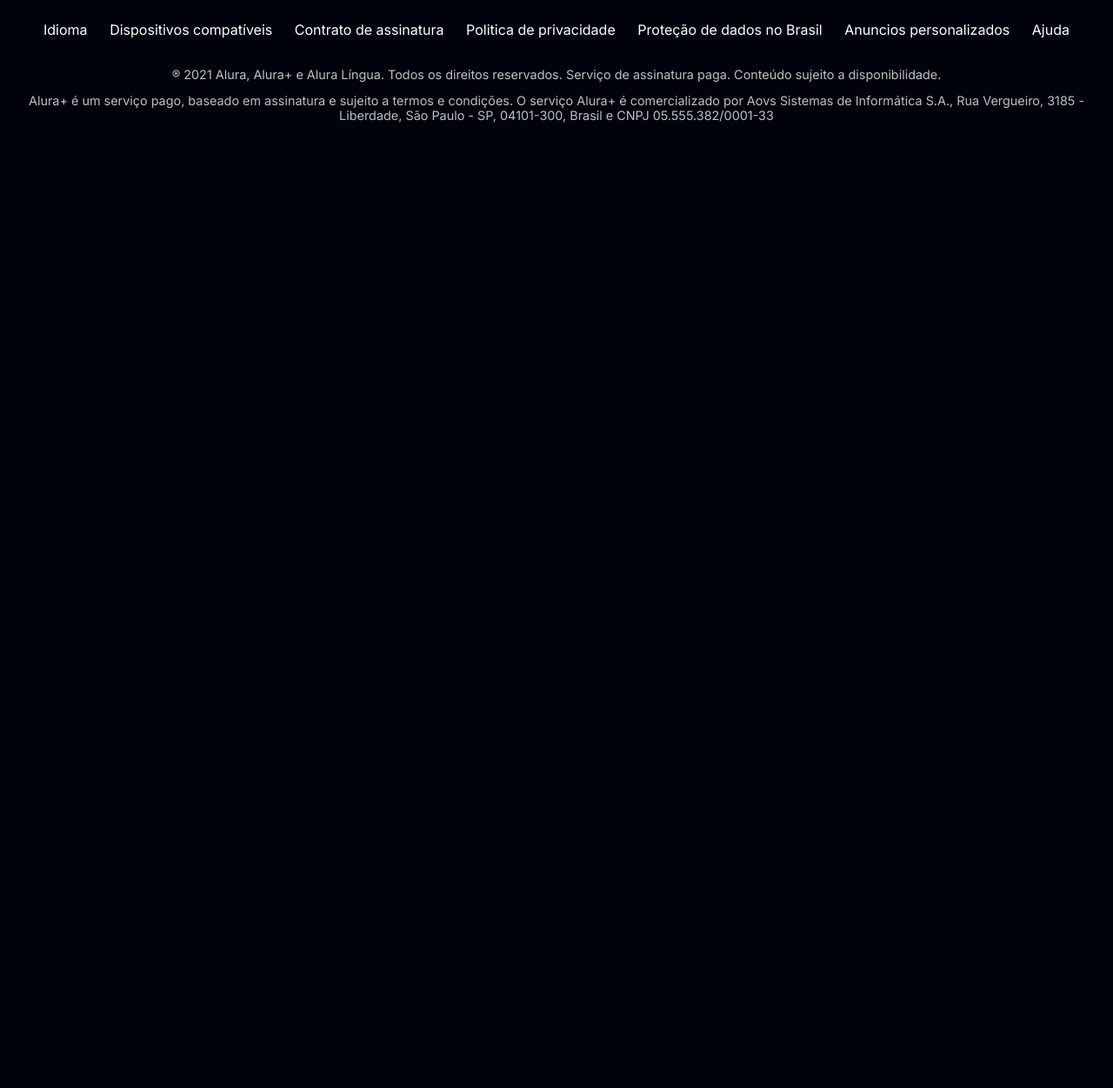
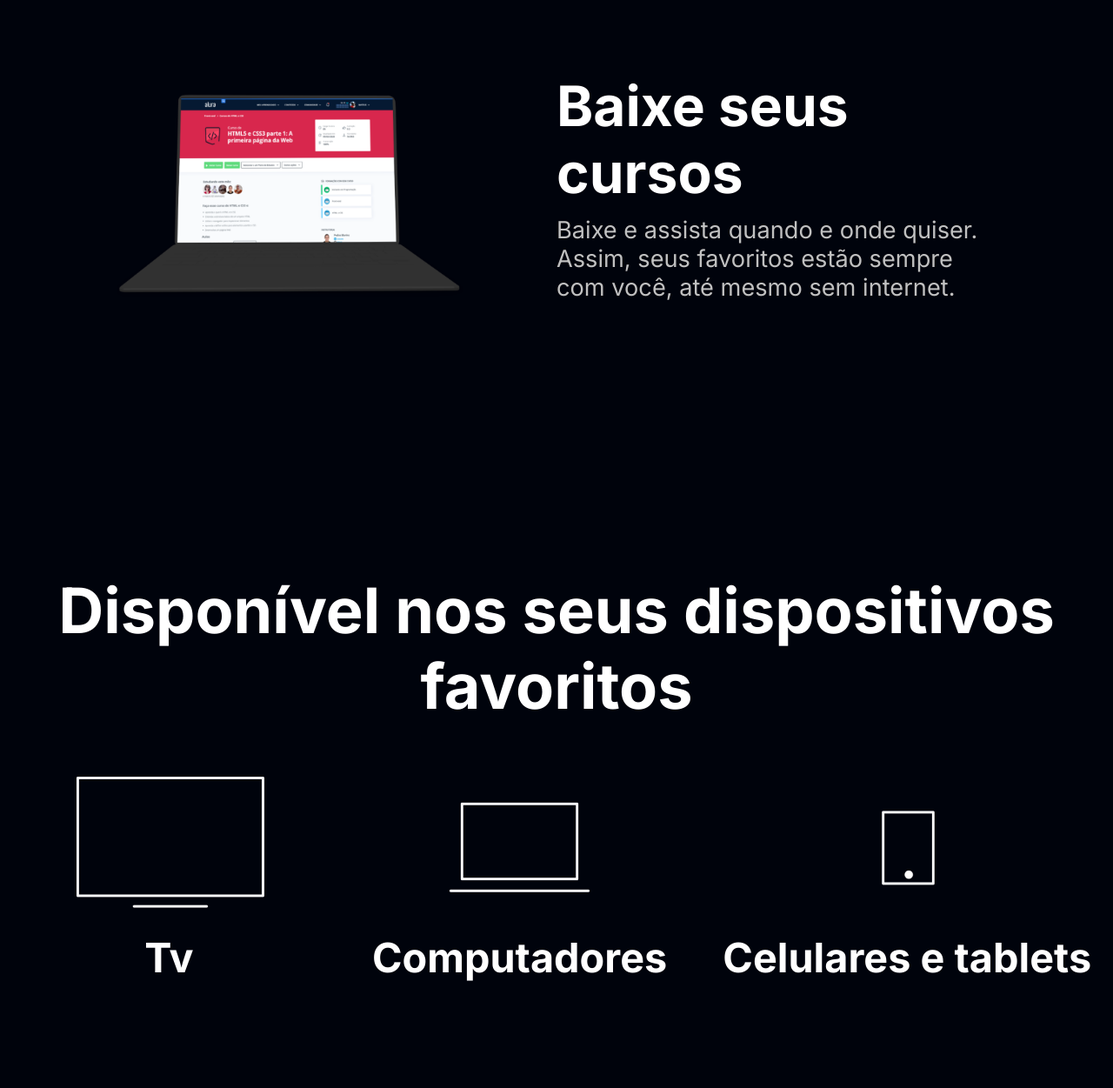
Before and after one commit to Erikygoncalves/Aluraplus, a plain HTML site: page index.html in a window 1280 px wide. Shown: the part 2580-3831 px from the top of the page at 87% size. Before the commit the page ends 2734 px from the top, so only its background shows below. Drawn offline with Linux system fonts and the light colour scheme.

Commit message:
Update index.html

```diff
--- a/index.html
+++ b/index.html
@@ -30,12 +30,41 @@
     </section>
 
     <section class="conteiner terciario">
-        <div class="conteiner__explicacao">
-            <p class="conteiner__idioma">Só o Combo+ oferece Alura+ e Alura Língua juntos para você ter acesso a cursos de diversas áreas da tecnologia e aprender inglês ou espanhol, onde e como quiser.</p>
-            <a href="www.alura.com.br" class="terciario__botao">Assine o Combo+</a>
-        </div>
-        <img src="./img/Telas.png" alt="duas telas da plataforma de cursos de idioma da alura" class="terciario__imagem">
+            <div class="conteiner__explicacao">
+                <p class="conteiner__idioma">Só o Combo+ oferece Alura+ e Alura Língua juntos para você ter acesso a cursos de diversas áreas da tecnologia e aprender inglês ou espanhol, onde e como quiser.</p>
+                <a href="www.alura.com.br" class="terciario__botao">Assine o Combo+</a>
+            </div>
+            <img src="./img/Telas.png" alt="duas telas da plataforma de cursos de idioma da alura" class="terciario__imagem">
+    </section>
 
+    <section class="conteiner quarto">
+            <img src="./img/Notebook.png" alt="notebook com o site do curso de hmtl e css da alura aberto" class="conteiner__notebook">
+                <div>
+                    <h3 class="conteiner__cursos">Baixe seus cursos</h3>
+                    <p class="conteiner__baixar">Baixe e assista quando e onde quiser. Assim, seus favoritos estão sempre com você, até mesmo sem internet.</p>
+                </div>
+    </section>
+
+    <section class="conteiner__dispositivos">
+
+                <h2 class="dispositivos__titulo">Disponível nos seus dispositivos favoritos</h2>
+                <ul class="dispositivos__lista">
+
+                        <li class="primeira__lista">
+                            <img src="./img/tv.png" alt="icone de uma TV" class="img">
+                             <h3 class="lista__item">Tv</h3>
+                        </li>
+
+                        <li class="segunda__lista">
+                            <img src="./img/computador.png" alt="icone de um computador" class="img">
+                             <h3 class="lista__item">Computadores</h3>
+                        </li>
+
+                        <li class="terceira__lista">
+                            <img src="./img/celular.png" alt="icone de um celular" class="img">
+                             <h3 class="lista__item">Celulares e tablets</h3>
+                        </li>
+                </ul>
 
     </section>
     <footer class="rodape">
```
